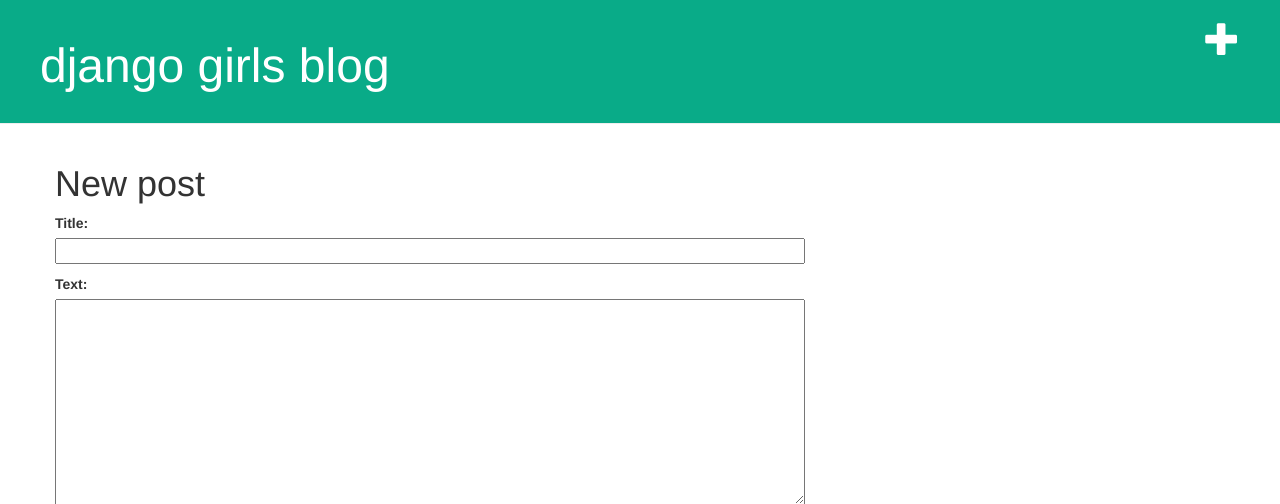
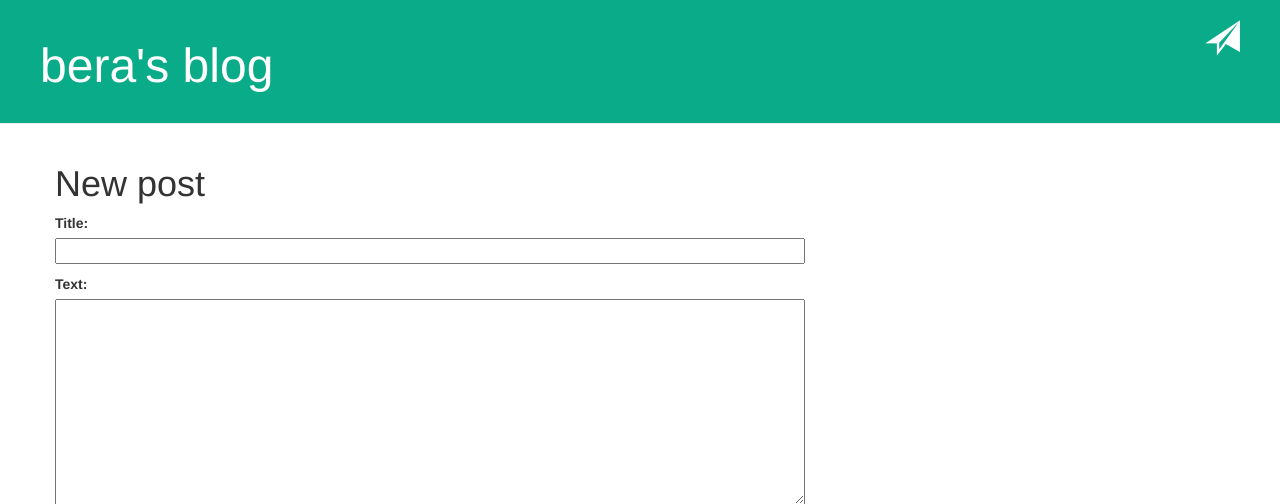
Before and after one commit to erabera/my-first-blog, a Django app: page /post/new/ in a window 1280 px wide. Shown: the top 504 px of the page. Run offline with Django 3.2, Linux system fonts and the light colour scheme; some libraries are stand-ins or nearby versions.

Commit message:
Changed new post icon

```diff
--- a/blog/templates/blog/base.html
+++ b/blog/templates/blog/base.html
@@ -1,7 +1,7 @@
 {% load staticfiles %}
 <html>
     <head>
-        <title>django girls blog</title>
+        <title>bera's blog</title>
         <link rel="stylesheet" href="//maxcdn.bootstrapcdn.com/bootstrap/3.2.0/css/bootstrap.min.css">
         <link rel="stylesheet" href="//maxcdn.bootstrapcdn.com/bootstrap/3.2.0/css/bootstrap-theme.min.css">
         <link href='//fonts.googleapis.com/css?family=Lobster&subset=latin,latin-ext' rel='stylesheet' type='text/css'>
@@ -9,8 +9,8 @@
     </head>
     <body>
         <div class="page-header">
-            <a href="{% url 'post_new' %}" class="top-menu"><span class="glyphicon glyphicon-plus"></span></a>
-            <h1><a href="/">django girls blog</a></h1>
+            <a href="{% url 'post_new' %}" class="top-menu"><span class="glyphicon glyphicon-send"></span></a>
+            <h1><a href="/">bera's blog</a></h1>
         </div>
         <div class="content container">
             <div class="row">
```
